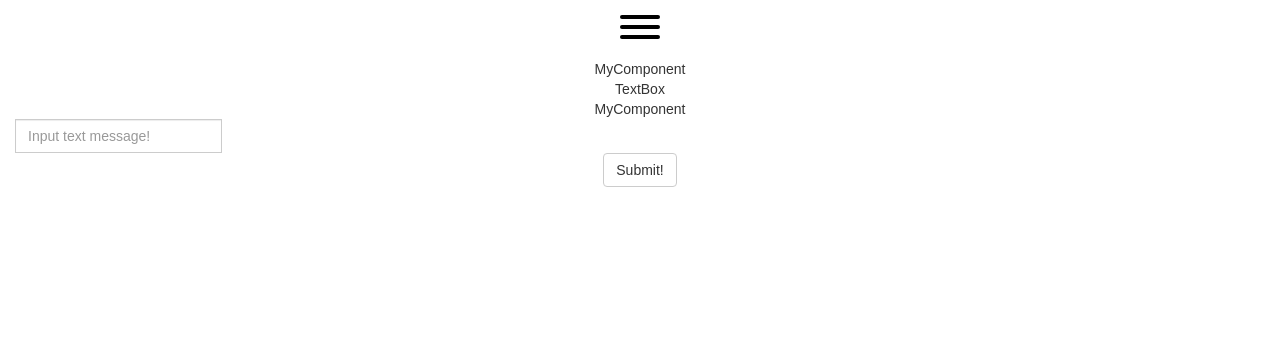
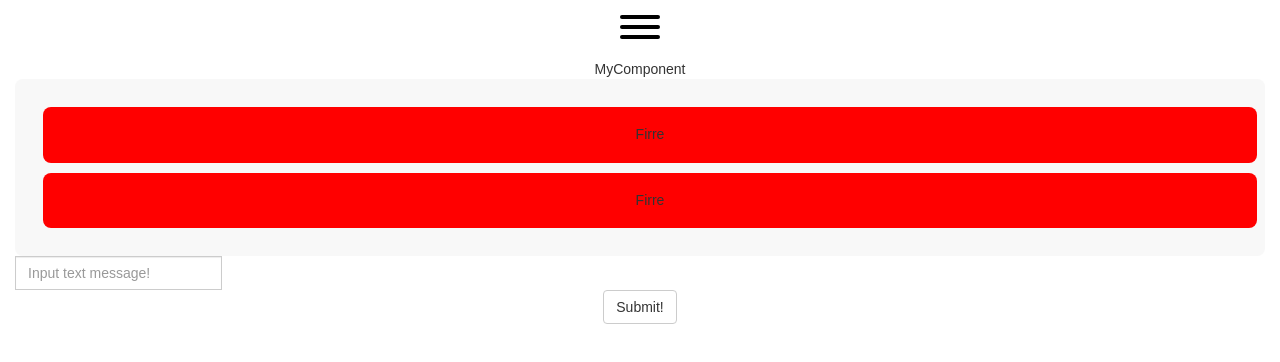
Before and after one commit to jmhs/Squirrel, a React (Create React App) app in the folder frontend/: page / in a window 1280 px wide. Shown: the top 362 px of the page. Built offline with nearby package versions, Linux system fonts and the light colour scheme.

Commit message:
Chatfield Basic Css

```diff
--- a/frontend/src/components/ChatField/ChatField.js
+++ b/frontend/src/components/ChatField/ChatField.js
@@ -1,5 +1,5 @@
 import React, {PropTypes} from 'react';
-import TextBox from './TextBox'
+import TextBox from './TextBox/TextBox'
 
 export default class ChatField extends React.Component {
   constructor(props) {
--- a/frontend/src/components/ChatField/Text.js
+++ /dev/null
@@ -1,14 +0,0 @@
-import React, {PropTypes} from 'react';
-
-export default class Text extends React.Component {
-  constructor(props) {
-    super(props);
-  }
-
-  render() {
-    return (<div>MyComponent</div>);
-  }
-}
-
-Text.propTypes = {
-};
--- /dev/null
+++ b/frontend/src/components/ChatField/Text/Text.css
@@ -0,0 +1,14 @@
+.TextWrapper {
+    background-color: red;
+    -webkit-box-sizing: border-box;
+    -moz-box-sizing: border-box;
+    box-sizing: border-box;
+    word-wrap: break-word;
+    margin: 10px;
+    padding: 18px;
+    line-height: 1.4;
+    width: 100%;
+    display: block;
+    white-space: pre;
+    border-radius: 8px;
+}
--- /dev/null
+++ b/frontend/src/components/ChatField/Text/Text.js
@@ -0,0 +1,23 @@
+import React, {PropTypes} from 'react';
+import './Text.css'
+
+export default class Text extends React.Component {
+  constructor(props) {
+    super(props);
+    this.state = {
+      Message: "Firre"
+    }
+  }
+  // componentDidMount(//This Wil be where we initalise socket)
+  //     socket.on // receive ansd setstate
+
+
+  render() {
+    return (
+      <div className='TextWrapper'>{this.state.Message}</div>
+    );
+  }
+}
+
+Text.propTypes = {
+};
--- /dev/null
+++ b/frontend/src/components/ChatField/TextBox/TextBox.css
@@ -0,0 +1,16 @@
+.Border {
+    background-color: #f8f8f8;
+    -webkit-box-sizing: border-box;
+    -moz-box-sizing: border-box;
+    box-sizing: border-box;
+    padding: 18px;
+    line-height: 1.4;
+    width: 100%;
+    height: 100%;
+    position: relative;
+    display: block;
+    white-space: pre;
+    overflow: auto;
+    border-radius: 8px;
+
+    }
--- a/frontend/src/components/ChatField/TextBox.js
+++ b/frontend/src/components/ChatField/TextBox/TextBox.js
@@ -1,5 +1,6 @@
 import React, {PropTypes} from 'react';
-import Text from './Text';
+import Text from '../Text/Text';
+import './TextBox.css'
 
 export default class TextBox extends React.Component {
   constructor(props) {
@@ -8,9 +9,9 @@ export default class TextBox extends React.Component {
 
   render() {
     return (
-      <div>
-      TextBox
-      <Text/>
+      <div className='Border'>
+      <Text text= {this.props.Message}/>
+      <Text text= {this.props.Message}/>
       </div>
     );
   }
```
